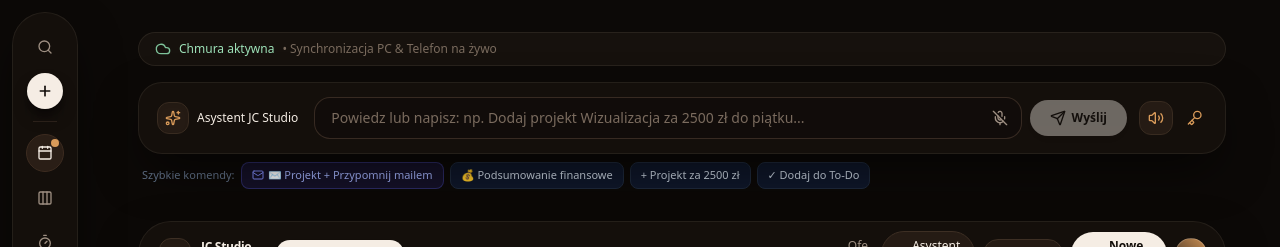
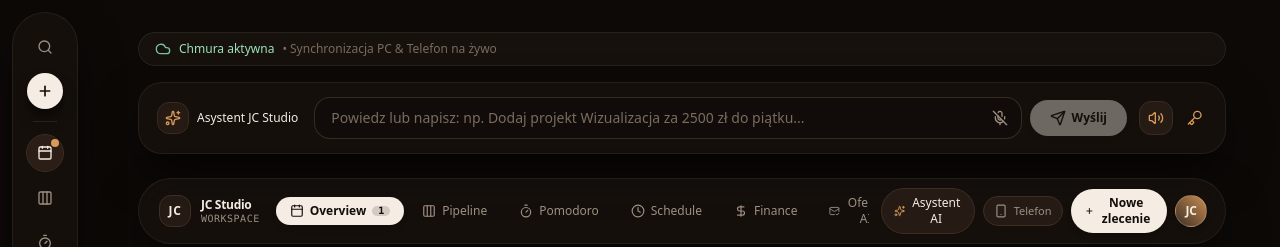
Before and after one commit to jakubcieslikbiz-stack/task-hub, a React (Vite) app: page / in a window 1280 px wide. Shown: the top 247 px of the page. Built offline with nearby package versions, Linux system fonts and the light colour scheme; no server answers; the database is empty.

Commit message:
refactor: Remove quick commands pill row from AI assistant bar

```diff
--- a/src/components/AiAssistantBar.tsx
+++ b/src/components/AiAssistantBar.tsx
@@ -361,36 +361,6 @@ export const AiAssistantBar: React.FC<AiAssistantBarProps> = ({
         </div>
       )}
 
-      {/* Quick Prompt Pill Shortcuts */}
-      <div className="flex items-center gap-1.5 overflow-x-auto py-2 text-[11px] text-slate-400">
-        <span className="text-slate-500 whitespace-nowrap pl-1">Szybkie komendy:</span>
-        <button
-          onClick={() => handleExecute('Dodaj projekt Wizualizacja za 1500 zł na piątek, przypomnij mailem')}
-          className="px-2.5 py-1 rounded-lg bg-indigo-950/50 hover:bg-indigo-900/60 text-indigo-300 border border-indigo-500/30 whitespace-nowrap transition-colors flex items-center gap-1"
-        >
-          <Mail className="w-3 h-3 text-indigo-400" />
-          ✉️ Projekt + Przypomnij mailem
-        </button>
-        <button
-          onClick={() => handleExecute('Podsumowanie finansowe')}
-          className="px-2.5 py-1 rounded-lg bg-slate-900 hover:bg-slate-800 text-slate-300 border border-slate-800 whitespace-nowrap transition-colors"
-        >
-          💰 Podsumowanie finansowe
-        </button>
-        <button
-          onClick={() => handleExecute('Dodaj projekt Wizualizacja salonu za 2500 zł do piątku')}
-          className="px-2.5 py-1 rounded-lg bg-slate-900 hover:bg-slate-800 text-slate-300 border border-slate-800 whitespace-nowrap transition-colors"
-        >
-          + Projekt za 2500 zł
-        </button>
-        <button
-          onClick={() => handleExecute('Dodaj do to do wysłać fakturę do klienta')}
-          className="px-2.5 py-1 rounded-lg bg-slate-900 hover:bg-slate-800 text-slate-300 border border-slate-800 whitespace-nowrap transition-colors"
-        >
-          ✓ Dodaj do To-Do
-        </button>
-      </div>
-
       {/* Settings Modal (OpenAI + Resend Email) */}
       {showSettings && (
         <div className="fixed inset-0 z-50 flex items-center justify-center p-4 bg-slate-950/80 backdrop-blur-sm animate-in fade-in duration-150">
```
